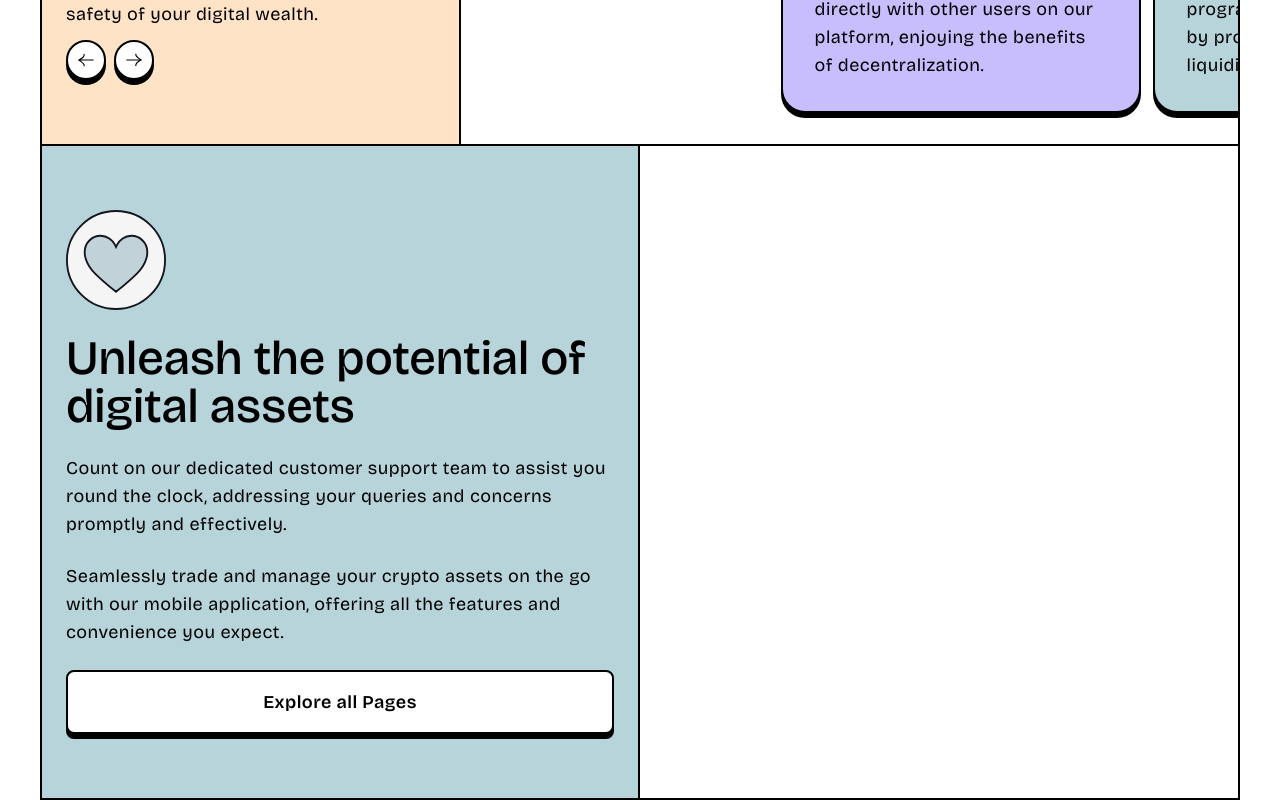
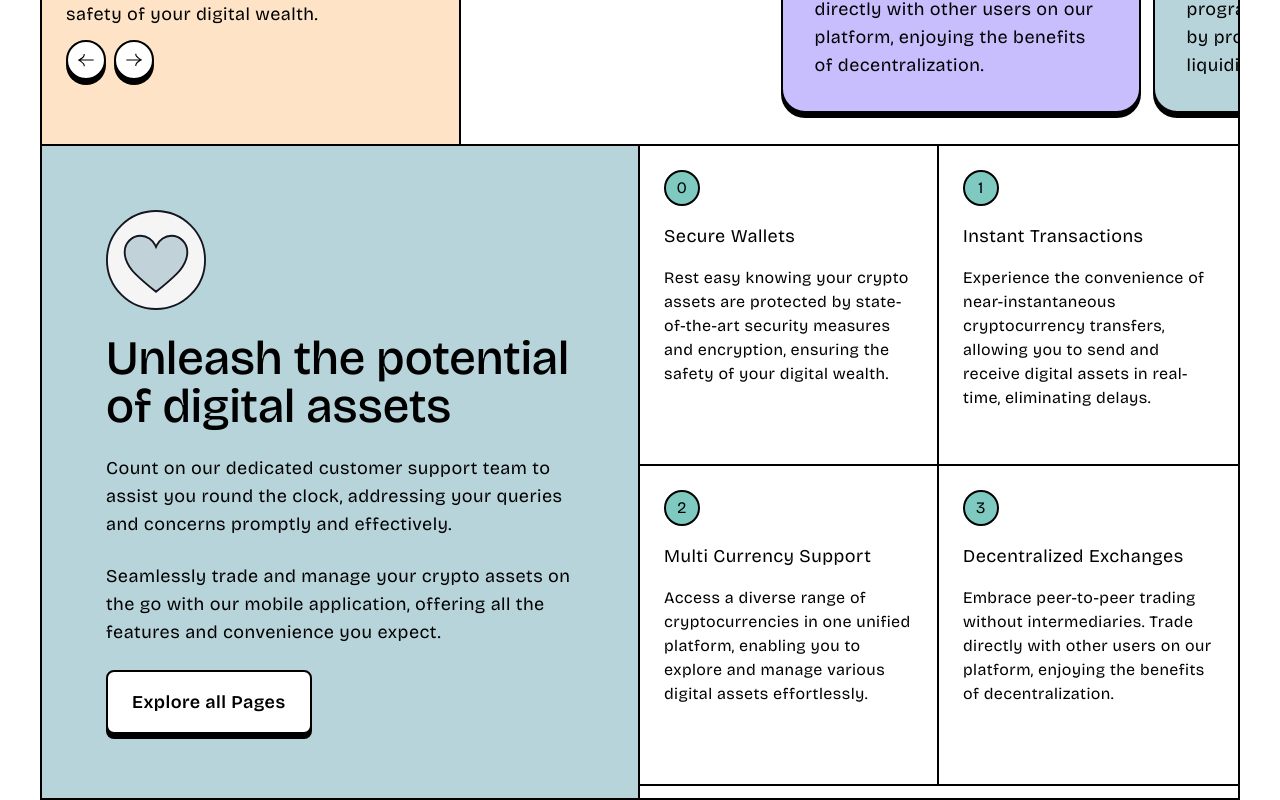
Before and after one commit to adhikareeprayush/Landing-Page-React, a React (Vite) app: page / in a window 1280 px wide. Shown: the part 2210-3010 px from the top of the page. Built offline with nearby package versions, Linux system fonts and the light colour scheme.

Commit message:
uleash section

```diff
--- a/src/Components/Unleash/Uleash.css
+++ b/src/Components/Unleash/Uleash.css
@@ -2,3 +2,17 @@
   flex-basis: 50%;
   gap: 24px;
 }
+
+.rightUleash {
+  flex-basis: 50%;
+  overflow: scroll;
+  -webkit-overflow-scrolling: touch;
+}
+
+.rightUleash::-webkit-scrollbar {
+  display: none;
+}
+
+.rightUleash .card:nth-child(odd) {
+  border-right: 2px solid black;
+}
--- a/src/Components/Unleash/Unleash.jsx
+++ b/src/Components/Unleash/Unleash.jsx
@@ -1,22 +1,100 @@
 import { ICONS } from "../../assets/ICONS"
 import './Uleash.css'
 import Button from "../Button/Button"
+import PropTypes from 'prop-types'
+
+
+const UnleashCard = ({ title, description, index }) => {
+    return (
+        <div className="card flex flex-col gap-4 items-start justify-start p-6 border-b-2 h-[320px]">
+            <div className="rounded-full w-[36px] h-[36px] bg-success-300 flex items-center justify-center border-2 shadow">{index}</div>
+            <p>{title}</p>
+            <div >{description}</div>
+        </div>
+    )
+}
+
+
+const unleashCardContents = [
+    {
+        title: "Secure Wallets",
+        description: "Rest easy knowing your crypto assets are protected by state-of-the-art security measures and encryption, ensuring the safety of your digital wealth.",
+    },
+    {
+        title: "Instant Transactions",
+        description: "Experience the convenience of near-instantaneous cryptocurrency transfers, allowing you to send and receive digital assets in real-time, eliminating delays.",
+    },
+    {
+        title: "Multi Currency Support",
+        description: "Access a diverse range of cryptocurrencies in one unified platform, enabling you to explore and manage various digital assets effortlessly.",
+    },
+    {
+        title: "Decentralized Exchanges",
+        description: "Embrace peer-to-peer trading without intermediaries. Trade directly with other users on our platform, enjoying the benefits of decentralization.",
+    },
+    {
+        title: "Stacking Rewards",
+        description: "Put your crypto assets to work and earn passive income through staking, a feature that allows you to participate in network validation and reap rewards.",
+    },
+    {
+        title: "NFT Marketplace",
+        description: "Immerse yourself in the world of non-fungible tokens (NFTs) with our marketplace. Buy, sell, and even create unique digital collectibles.",
+    },
+    {
+        title: "User-Friendly Interface",
+        description: "Our platform boasts an intuitive and user-friendly design, ensuring a seamless and pleasant experience for both novice and experienced users.",
+    },
+    {
+        title: "Crypto Education",
+        description: "Access a wealth of educational resources to expand your knowledge of blockchain technology and cryptocurrencies, empowering you to make informed decisions.",
+    },
+    {
+        title: "Real-time Maarket Data",
+        description: "Stay informed and make well-informed trading decisions with access to live cryptocurrency prices, charts, and trends, available 24/7.",
+    }, {
+        title: "24/7 Customer Support",
+        description: "Count on our dedicated customer support team to assist you round the clock, addressing your queries and concerns promptly and effectively.",
+    },
+    {
+        title: "Mobile App",
+        description: "Seamlessly trade and manage your crypto assets on the go with our mobile application, offering all the features and convenience you expect."
+    },
+    {
+        title: "Community Fourm",
+        description: "Connect with like-minded crypto enthusiasts, share insights, and participate in discussions within our community forum, fostering knowledge sharing and collaboration."
+    }
+]
+
 
 
 const Unleash = () => {
     return (
-        <div className="Unleash flex items-center justify-between">
-            <div className="lelftUnleash flex flex-col py-16 px-6 border-r-2 bg-green-500">
+        <div className="Unleash flex justify-between">
+            <div className="lelftUnleash flex flex-col py-16 px-16 border-r-2 bg-green-500 min-w-[50%]">
                 <img src={ICONS.heartIcon} alt="heartIcon" className="w-[100px] h-[100px] object-contain" />
                 <h2>Unleash the potential
                     of digital assets</h2>
                 <p>Count on our dedicated customer support team to assist you round the clock, addressing your queries and concerns promptly and effectively.</p>
                 <p>Seamlessly trade and manage your crypto assets on the go with our mobile application, offering all the features and convenience you expect.</p>
-                <Button text="Explore all Pages" type="secondary" className="w-fit" />
+                <Button text="Explore all Pages" type="secondary" className="max-w-fit" />
+            </div>
+            <div className="rightUleash items-start justify-between grid grid-cols-2 h-[640px]">
+                {unleashCardContents.map((card, index) => (
+                    <UnleashCard key={index} title={card.title} description={card.description} index={index} />
+                ))}
             </div>
 
         </div>
     )
 }
 
+// props validation
+
+UnleashCard.propTypes = {
+    title: PropTypes.string.isRequired,
+    description: PropTypes.string.isRequired,
+    index: PropTypes.number.isRequired
+}
+
+
 export default Unleash
```
